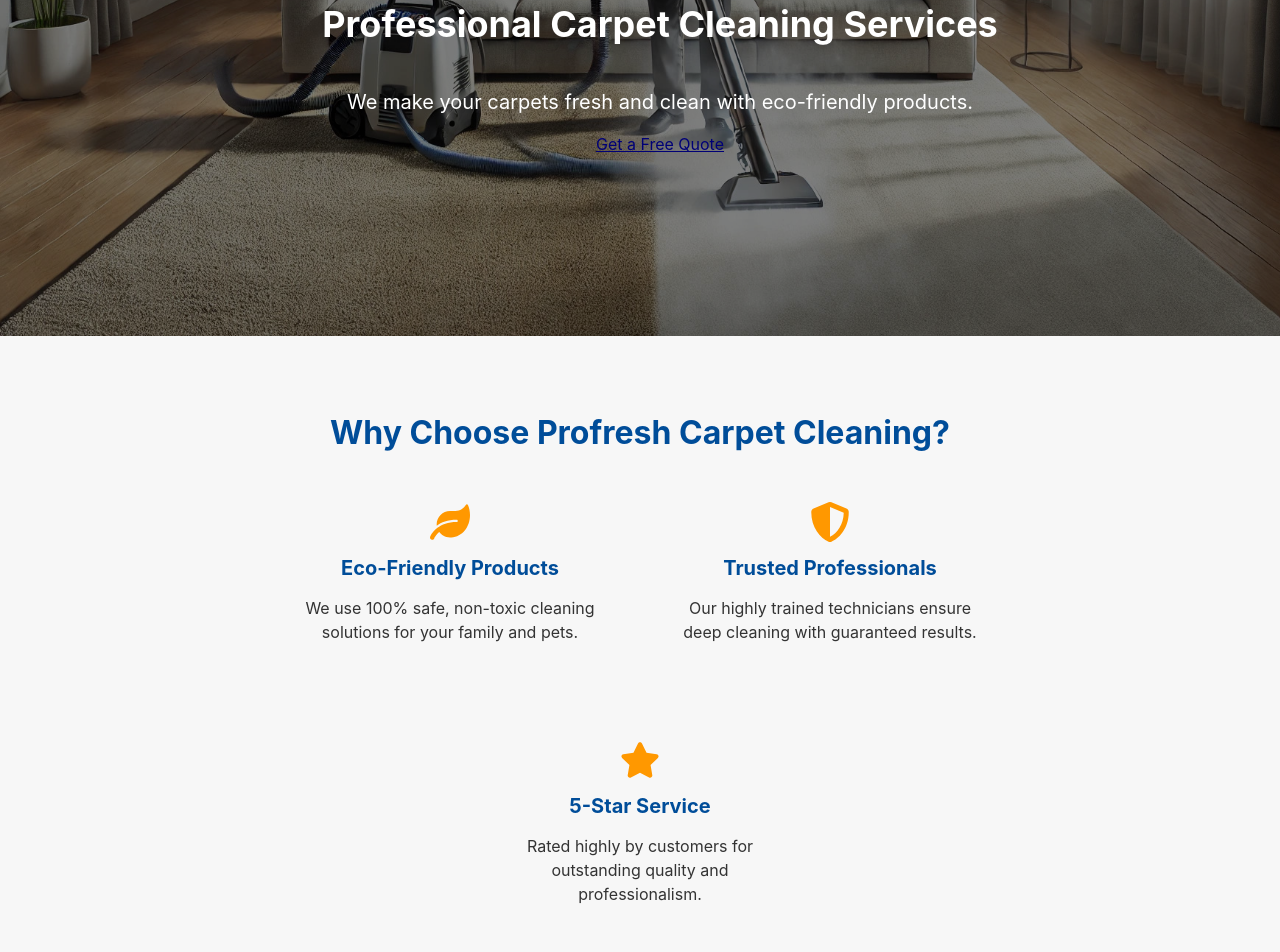
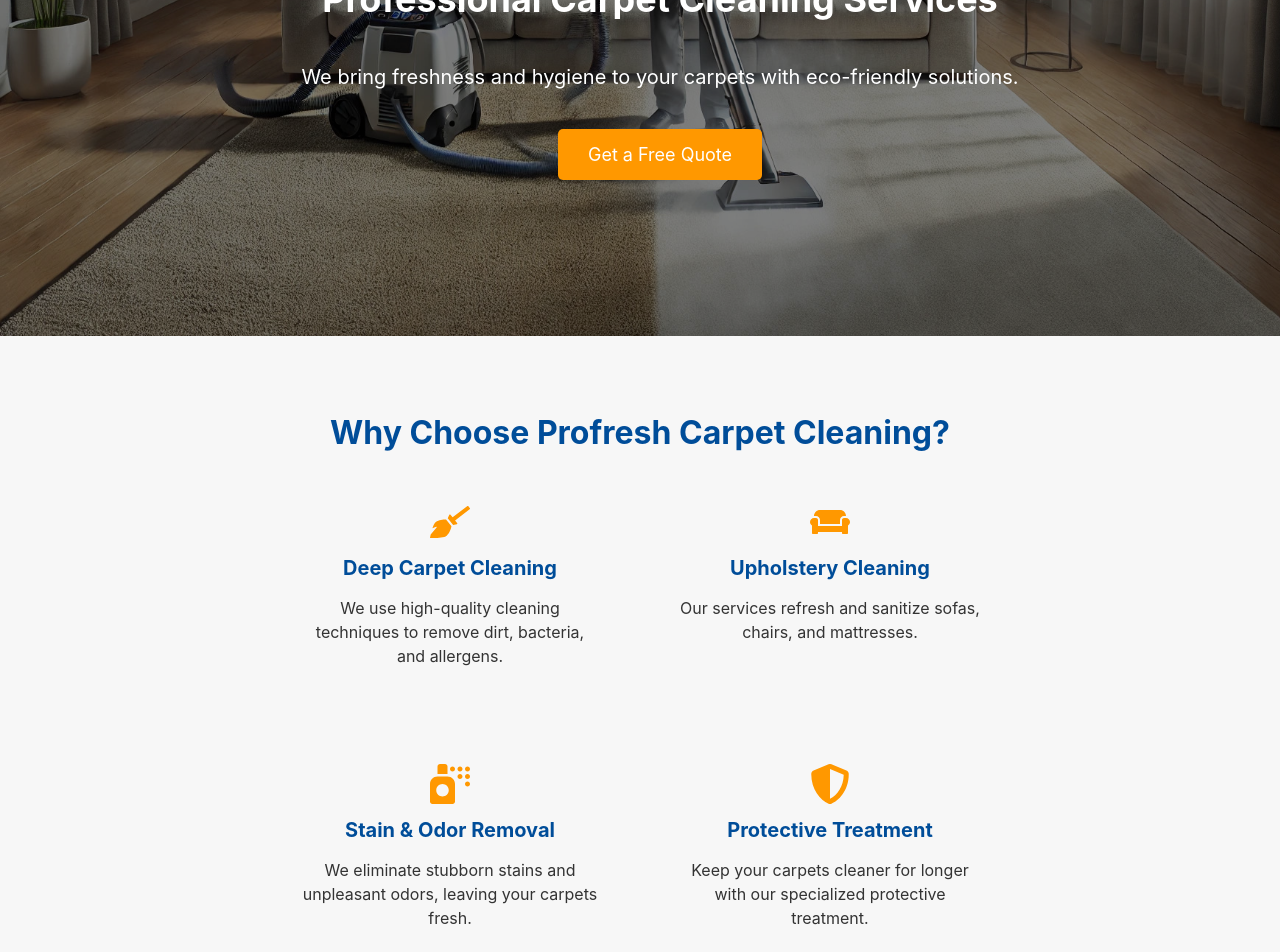
Before and after one commit to raafaelalmeida/profresh, a React (Create React App) app: page / in a window 1280 px wide. Shown: the part 260-1212 px from the top of the page. Built offline with nearby package versions, Linux system fonts and the light colour scheme.

Commit message:
CTA button fixed on homepage

```diff
--- a/src/pages/Home.js
+++ b/src/pages/Home.js
@@ -1,6 +1,6 @@
-import { FaLeaf, FaShieldAlt, FaStar } from "react-icons/fa"; // Importing icons
 import styles from "./Home.module.css";
 import { Link } from "react-router-dom";
+import { FaBroom, FaCouch, FaSprayCan, FaShieldAlt } from "react-icons/fa";
 
 function Home() {
   return (
@@ -9,8 +9,12 @@ function Home() {
       <div className={styles.banner}>
         <div className={styles.overlay}></div>
         <h1 className={styles.bannerText}>Professional Carpet Cleaning Services</h1>
-        <p className={styles.bannerSubText}>We make your carpets fresh and clean with eco-friendly products.</p>
-        <Link to="/contact" className="button">Get a Free Quote</Link>
+        <p className={styles.bannerSubText}>We bring freshness and hygiene to your carpets with eco-friendly solutions.</p>
+
+        {/* ✅ Fixed CTA Button */}
+        <Link to="/contact" className={styles.ctaButton}>
+          Get a Free Quote
+        </Link>
       </div>
 
       {/* Why Choose Us Section */}
@@ -18,19 +22,24 @@ function Home() {
         <h2>Why Choose Profresh Carpet Cleaning?</h2>
         <div className={styles.whyGrid}>
           <div className={styles.feature}>
-            <FaLeaf className={styles.icon} />
-            <h3>Eco-Friendly Products</h3>
-            <p>We use 100% safe, non-toxic cleaning solutions for your family and pets.</p>
+            <FaBroom className={styles.icon} />
+            <h3>Deep Carpet Cleaning</h3>
+            <p>We use high-quality cleaning techniques to remove dirt, bacteria, and allergens.</p>
+          </div>
+          <div className={styles.feature}>
+            <FaCouch className={styles.icon} />
+            <h3>Upholstery Cleaning</h3>
+            <p>Our services refresh and sanitize sofas, chairs, and mattresses.</p>
+          </div>
+          <div className={styles.feature}>
+            <FaSprayCan className={styles.icon} />
+            <h3>Stain & Odor Removal</h3>
+            <p>We eliminate stubborn stains and unpleasant odors, leaving your carpets fresh.</p>
           </div>
           <div className={styles.feature}>
             <FaShieldAlt className={styles.icon} />
-            <h3>Trusted Professionals</h3>
-            <p>Our highly trained technicians ensure deep cleaning with guaranteed results.</p>
-          </div>
-          <div className={styles.feature}>
-            <FaStar className={styles.icon} />
-            <h3>5-Star Service</h3>
-            <p>Rated highly by customers for outstanding quality and professionalism.</p>
+            <h3>Protective Treatment</h3>
+            <p>Keep your carpets cleaner for longer with our specialized protective treatment.</p>
           </div>
         </div>
       </div>
```
